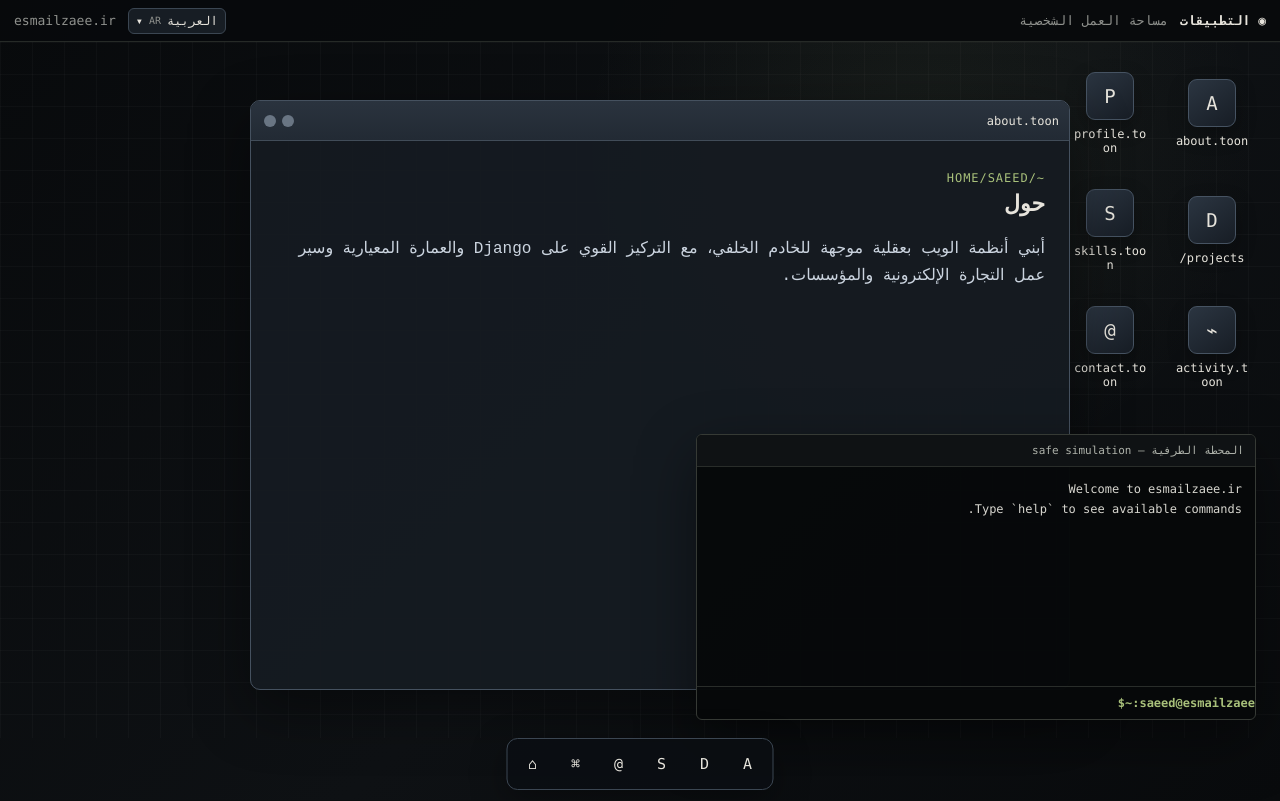
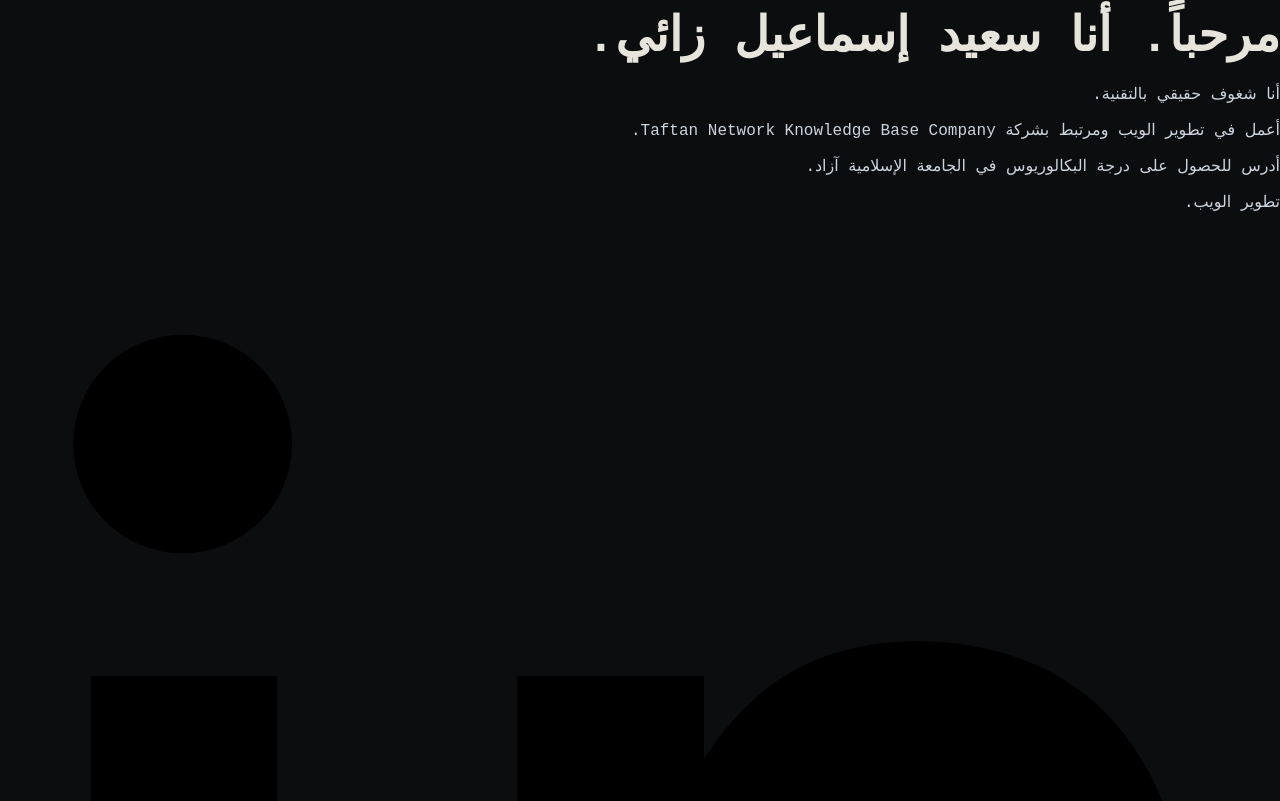
Before and after one commit to stableagent/esmailzaee-ir, a Next.js app: page /ar in a window 1280 px wide. Shown: the top 801 px of the page. Built offline with nearby package versions, Linux system fonts and the light colour scheme.

Commit message:
Rebuild homepage as minimal editorial profile page

```diff
--- a/components/desktop.tsx
+++ b/components/desktop.tsx
@@ -1,265 +1,155 @@
 "use client";
 
-import { useState } from "react";
 import Link from "next/link";
 import type { Locale } from "@/lib/content";
 
-type WindowId = "about" | "profile" | "projects" | "skills" | "activity" | "contact" | null;
-
-const files = [
-  ["about", "about.toon", "A"],
-  ["profile", "profile.toon", "P"],
-  ["projects", "projects/", "D"],
-  ["skills", "skills.toon", "S"],
-  ["activity", "activity.toon", "⌁"],
-  ["contact", "contact.toon", "@"],
-] as const;
-
 const copy = {
   en: {
-    system: "Applications", workspace: "Personal Workspace", terminal: "Terminal",
-    about: "About", profile: "Profile", projects: "Projects", skills: "Skills", activity: "Activity", contact: "Contact",
-    help: "help  ls  pwd  whoami  cd projects  cat about.toon  open projects  clear",
-    aboutText: "I build web systems with a backend-first mindset, with a strong focus on Django, modular architecture, ecommerce and ERP workflows.",
-    profileText: "Saeed Esmailzaee — web developer and builder of modular web products.",
-    skillsText: "Python, Django, HTML, CSS, Bootstrap, Git, Cloudflare and API-oriented backend development.",
-    activityText: "Current work is centered on reusable web systems, developer tooling and structured content workflows.",
-    contactText: "For project inquiries, use the contact channels configured in the canonical content model.",
+    hello: "Hello. I'm",
+    name: "Saeed Esmailzaee.",
+    intro: "I'm a real technology geek.",
+    work: "I work in web development and I'm associated with Taftan Network Knowledge Base Company.",
+    education: "I'm studying for a BSc at Islamic Azad University.",
+    services: "Web development.",
+    links: "Find me on",
+    languages: "Language",
   },
   fa: {
-    system: "برنامه‌ها", workspace: "فضای کاری شخصی", terminal: "ترمینال",
-    about: "درباره من", profile: "پروفایل", projects: "پروژه‌ها", skills: "مهارت‌ها", activity: "فعالیت‌ها", contact: "تماس",
-    help: "help  ls  pwd  whoami  cd projects  cat about.toon  open projects  clear",
-    aboutText: "روی ساخت سیستم‌های وب با رویکرد backend-first کار می‌کنم؛ با تمرکز ویژه بر Django، معماری ماژولار، فروشگاه اینترنتی و جریان‌های ERP.",
-    profileText: "سعید اسماعیل‌زایی — توسعه‌دهنده وب و سازنده محصولات وب ماژولار.",
-    skillsText: "Python، Django، HTML، CSS، Bootstrap، Git، Cloudflare و توسعه backend مبتنی بر API.",
-    activityText: "تمرکز فعلی روی ساخت سیستم‌های وب قابل توسعه، ابزارهای توسعه و جریان‌های محتوایی ساختاریافته است.",
-    contactText: "برای همکاری و سفارش پروژه، کانال‌های تماس در مدل محتوای اصلی سایت قرار می‌گیرند.",
+    hello: "سلام. من",
+    name: "سعید اسماعیل‌زایی هستم.",
+    intro: "من یک عاشق واقعی فناوری هستم.",
+    work: "در حوزه توسعه وب فعالیت می‌کنم و با شرکت دانش‌بنیان شبکه دانش طفتان همکاری دارم.",
+    education: "در مقطع کارشناسی در دانشگاه آزاد اسلامی تحصیل می‌کنم.",
+    services: "توسعه وب.",
+    links: "من را پیدا کنید در",
+    languages: "زبان",
   },
   ar: {
-    system: "التطبيقات", workspace: "مساحة العمل الشخصية", terminal: "المحطة الطرفية",
-    about: "حول", profile: "الملف الشخصي", projects: "المشاريع", skills: "المهارات", activity: "النشاط", contact: "اتصل",
-    help: "help  ls  pwd  whoami  cd projects  cat about.toon  open projects  clear",
-    aboutText: "أبني أنظمة الويب بعقلية موجهة للخادم الخلفي، مع التركيز القوي على Django والعمارة المعيارية وسير عمل التجارة الإلكترونية والمؤسسات.",
-    profileText: "سعيد إسماعيل زائي — مطور ويب وبناء منتجات الويب المعيارية.",
-    skillsText: "Python و Django و HTML و CSS و Bootstrap و Git و Cloudflare وتطوير الخادم الخلفي الموجه نحو API.",
-    activityText: "ينصب العمل الحالي على أنظمة الويب القابلة لإعادة الاستخدام وأدوات المطورين وسير العمل المحتوى المنظم.",
-    contactText: "لاستفسارات المشروع، استخدم قنوات الاتصال المكونة في نموذج المحتوى الأساسي.",
+    hello: "مرحباً. أنا",
+    name: "سعيد إسماعيل زائي.",
+    intro: "أنا شغوف حقيقي بالتقنية.",
+    work: "أعمل في تطوير الويب ومرتبط بشركة Taftan Network Knowledge Base Company.",
+    education: "أدرس للحصول على درجة البكالوريوس في الجامعة الإسلامية آزاد.",
+    services: "تطوير الويب.",
+    links: "يمكنك العثور عليّ في",
+    languages: "اللغة",
   },
   es: {
-    system: "Aplicaciones", workspace: "Espacio de Trabajo Personal", terminal: "Terminal",
-    about: "Acerca de", profile: "Perfil", projects: "Proyectos", skills: "Habilidades", activity: "Actividad", contact: "Contacto",
-    help: "help  ls  pwd  whoami  cd projects  cat about.toon  open projects  clear",
-    aboutText: "Construyo sistemas web con una mentalidad orientada al backend, con un fuerte enfoque en Django, arquitectura modular y flujos de trabajo de comercio electrónico y ERP.",
-    profileText: "Saeed Esmailzaee — desarrollador web y constructor de productos web modulares.",
-    skillsText: "Python, Django, HTML, CSS, Bootstrap, Git, Cloudflare y desarrollo backend orientado a API.",
-    activityText: "El trabajo actual se centra en sistemas web reutilizables, herramientas para desarrolladores y flujos de contenido estructurado.",
-    contactText: "Para consultas de proyectos, utilice los canales de contacto configurados en el modelo de contenido canónico.",
+    hello: "Hola. Soy",
+    name: "Saeed Esmailzaee.",
+    intro: "Soy un verdadero apasionado de la tecnología.",
+    work: "Trabajo en desarrollo web y estoy asociado con Taftan Network Knowledge Base Company.",
+    education: "Estoy estudiando una licenciatura en Islamic Azad University.",
+    services: "Desarrollo web.",
+    links: "Encuéntrame en",
+    languages: "Idioma",
   },
   de: {
-    system: "Anwendungen", workspace: "Persönlicher Arbeitsbereich", terminal: "Terminal",
-    about: "Über", profile: "Profil", projects: "Projekte", skills: "Fähigkeiten", activity: "Aktivität", contact: "Kontakt",
-    help: "help  ls  pwd  whoami  cd projects  cat about.toon  open projects  clear",
-    aboutText: "Ich baue Web-Systeme mit einer Backend-first-Mentalität, mit starkem Fokus auf Django, modulare Architektur, E-Commerce- und ERP-Workflows.",
-    profileText: "Saeed Esmailzaee — Webentwickler und Erbauer modularer Webprodukte.",
-    skillsText: "Python, Django, HTML, CSS, Bootstrap, Git, Cloudflare und API-orientierte Backend-Entwicklung.",
-    activityText: "Die aktuelle Arbeit konzentriert sich auf wiederverwendbare Web-Systeme, Entwicklertools und strukturierte Content-Workflows.",
-    contactText: "Für Projektanfragen nutzen Sie bitte die im kanonischen Inhaltsmodell konfigurierten Kontaktkanäle.",
+    hello: "Hallo. Ich bin",
+    name: "Saeed Esmailzaee.",
+    intro: "Ich bin ein echter Technik-Enthusiast.",
+    work: "Ich arbeite in der Webentwicklung und bin mit der Taftan Network Knowledge Base Company verbunden.",
+    education: "Ich studiere für einen Bachelor an der Islamic Azad University.",
+    services: "Webentwicklung.",
+    links: "Du findest mich auf",
+    languages: "Sprache",
   },
   ko: {
-    system: "애플리케이션", workspace: "개인 작업 공간", terminal: "터미널",
-    about: "소개", profile: "프로필", projects: "프로젝트", skills: "기술", activity: "활동", contact: "연락처",
-    help: "help  ls  pwd  whoami  cd projects  cat about.toon  open projects  clear",
-    aboutText: "Django, 모듈형 아키텍처, 전자상거래 및 ERP 워크플로에 중점을 두고 백엔드 중심의 웹 시스템을 구축합니다.",
-    profileText: "Saeed Esmailzaee — 웹 개발자이자 모듈형 웹 제품 개발자입니다.",
-    skillsText: "Python, Django, HTML, CSS, Bootstrap, Git, Cloudflare 및 API 중심 백엔드 개발.",
-    activityText: "현재 재사용 가능한 웹 시스템, 개발 도구 및 구조화된 콘텐츠 워크플로를 구축하고 있습니다.",
-    contactText: "프로젝트 문의는 표준 콘텐츠 모델에 구성된 연락처 채널을 이용해 주세요.",
+    hello: "안녕하세요. 저는",
+    name: "Saeed Esmailzaee입니다.",
+    intro: "저는 진정한 기술 덕후입니다.",
+    work: "웹 개발 분야에서 일하며 Taftan Network Knowledge Base Company와 함께하고 있습니다.",
+    education: "Islamic Azad University에서 학사 과정을 공부하고 있습니다.",
+    services: "웹 개발.",
+    links: "저를 찾아보세요",
+    languages: "언어",
   },
   ja: {
-    system: "アプリケーション", workspace: "パーソナルワークスペース", terminal: "ターミナル",
-    about: "概要", profile: "プロフィール", projects: "プロジェクト", skills: "スキル", activity: "活動", contact: "連絡先",
-    help: "help  ls  pwd  whoami  cd projects  cat about.toon  open projects  clear",
-    aboutText: "Django、モジュール型アーキテクチャ、ECおよびERPワークフローを中心に、バックエンド重視のWebシステムを構築しています。",
-    profileText: "Saeed Esmailzaee — Web開発者、モジュール型Webプロダクトの開発者。",
-    skillsText: "Python、Django、HTML、CSS、Bootstrap、Git、Cloudflare、API指向のバックエンド開発。",
-    activityText: "現在は再利用可能なWebシステム、開発者向けツール、構造化されたコンテンツワークフローに取り組んでいます。",
-    contactText: "プロジェクトに関するお問い合わせは、標準コンテンツモデルに設定された連絡先をご利用ください。",
+    hello: "こんにちは。私は",
+    name: "Saeed Esmailzaeeです。",
+    intro: "私は本物のテクノロジー好きです。",
+    work: "Web開発に携わり、Taftan Network Knowledge Base Companyと関わっています。",
+    education: "Islamic Azad Universityで学士課程を学んでいます。",
+    services: "Web開発。",
+    links: "こちらからどうぞ",
+    languages: "言語",
   },
 } as const;
 
-function Window({ title, children, close }: { title: string; children: React.ReactNode; close: () => void }) {
+const languages: Array<{ code: Locale; label: string; dir: "ltr" | "rtl" }> = [
+  { code: "en", label: "English", dir: "ltr" },
+  { code: "fa", label: "فارسی", dir: "rtl" },
+  { code: "ar", label: "العربية", dir: "rtl" },
+  { code: "es", label: "Español", dir: "ltr" },
+  { code: "de", label: "Deutsch", dir: "ltr" },
+  { code: "ko", label: "한국어", dir: "ltr" },
+  { code: "ja", label: "日本語", dir: "ltr" },
+];
+
+function LinkedInIcon() {
   return (
-    <section className="window" aria-label={title}>
-      <header className="window-header">
-        <span className="window-title">{title}</span>
-        <div className="window-controls">
-          <button className="window-control" aria-label="minimize" onClick={close} />
-          <button className="window-control" aria-label="close" onClick={close} />
-        </div>
-      </header>
-      <div className="window-body">{children}</div>
-    </section>
+    <svg viewBox="0 0 24 24" aria-hidden="true">
+      <path d="M5.2 8.4H1.7V22h3.5V8.4ZM3.45 2A2.05 2.05 0 1 0 3.4 6.1 2.05 2.05 0 0 0 3.45 2ZM22.3 13.75c0-4.1-2.18-6-5.1-6-2.35 0-3.4 1.3-4 2.2V8.4H9.7V22h3.5v-6.74c0-1.78.34-3.5 2.54-3.5 2.17 0 2.2 2.03 2.2 3.62V22h3.5l.86-8.25Z" />
+    </svg>
   );
 }
 
-function FileContent({ id, locale }: { id: Exclude<WindowId, null>; locale: Locale }) {
-  const t = copy[locale];
-  if (id === "projects") {
-    const items = [
-      ["berasan.toon", locale === "fa" ? "پلتفرم ERP و تجارت الکترونیک Django" : "Django ERP and ecommerce platform"],
-      ["currency-monitor.toon", locale === "fa" ? "مانیتورینگ نرخ ارز و جریان‌های زمان‌بندی‌شده" : "Currency monitoring and scheduled workflows"],
-      ["globaldental.toon", locale === "fa" ? "ایده بازار قطعات تجهیزات دندان‌پزشکی" : "Dental equipment spare-parts marketplace concept"],
-      ["mentor-framework.toon", locale === "fa" ? "چارچوب ساختاریافته مهارت‌ها و منتورها" : "Structured skills and mentor framework"],
-    ];
-    return (
-      <>
-        <span className="eyebrow">directory</span>
-        <h2>~/projects</h2>
-        <div className="folder-grid">
-          {items.map((item) => (
-            <Link className="folder-item" href={"/" + locale + "/projects"} key={item[0]}>
-              <div><strong>{item[0]}</strong></div><div className="status">{item[1]}</div>
-            </Link>
-          ))}
-        </div>
-      </>
-    );
-  }
-
-  const titleMap = {
-    about: t.about, profile: t.profile, skills: t.skills, activity: t.activity, contact: t.contact,
-  } as Record<string, string>;
-  const textMap = {
-    about: t.aboutText, profile: t.profileText, skills: t.skillsText, activity: t.activityText, contact: t.contactText,
-  } as Record<string, string>;
-
+function GitHubIcon() {
   return (
-    <>
-      <span className="eyebrow">~/home/saeed</span>
-      <h2>{titleMap[id]}</h2>
-      <p>{textMap[id]}</p>
-      {id === "skills" && (
-        <div className="tag-list">
-          {["Python", "Django", "REST API", "HTML", "CSS", "Bootstrap", "Git", "Cloudflare"].map((x) => <span className="tag" key={x}>{x}</span>)}
-        </div>
-      )}
-      {id === "contact" && <div className="code">contact.toon{"\n"}status: ready{"\n"}source: canonical/contact.json</div>}
-    </>
+    <svg viewBox="0 0 24 24" aria-hidden="true">
+      <path d="M12 .7A11.3 11.3 0 0 0 8.43 22.92c.57.1.78-.25.78-.55v-2.16c-3.18.7-3.85-1.35-3.85-1.35-.52-1.32-1.27-1.67-1.27-1.67-1.04-.72.08-.7.08-.7 1.15.08 1.75 1.18 1.75 1.18 1.02 1.74 2.68 1.24 3.33.95.1-.74.4-1.24.73-1.52-2.54-.29-5.2-1.27-5.2-5.65 0-1.25.45-2.27 1.18-3.07-.12-.3-.51-1.45.11-3.03 0 0 .96-.31 3.13 1.17a10.9 10.9 0 0 1 5.7 0c2.17-1.48 3.12-1.17 3.12-1.17.62 1.58.23 2.73.12 3.03.73.8 1.17 1.82 1.17 3.07 0 4.39-2.67 5.35-5.22 5.64.41.35.78 1.05.78 2.12v3.16c0 .31.2.66.79.55A11.3 11.3 0 0 0 12 .7Z" />
+    </svg>
   );
 }
 
-export function Desktop({ locale, initialWindow = "about" }: { locale: Locale; initialWindow?: WindowId }) {
+export function Desktop({ locale }: { locale: Locale; initialWindow?: string }) {
   const t = copy[locale];
-  const [windowId, setWindowId] = useState<WindowId>(initialWindow);
-  const [terminalOpen, setTerminalOpen] = useState(true);
-  const [history, setHistory] = useState<string[]>(["Welcome to esmailzaee.ir", "Type `help` to see available commands.", ""]);
-  const [command, setCommand] = useState("");
-  const [languageOpen, setLanguageOpen] = useState(false);
-
-  function runCommand() {
-    const value = command.trim();
-    if (!value) return;
-    if (value === "clear") { setHistory([]); setCommand(""); return; }
-    const outputs: Record<string, string> = {
-      help: t.help,
-      ls: "about.toon  profile.toon  skills.toon  activity.toon  contact.toon  projects/",
-      pwd: "/home/saeed",
-      whoami: "saeed",
-      "cd projects": "/home/saeed/projects",
-      "open projects": "opening projects/",
-      "cat about.toon": t.aboutText,
-    };
-    setHistory((items) => items.concat(["saeed@esmailzaee:~$ " + value, outputs[value] || "command not found: " + value, ""]));
-    if (value === "open projects") setWindowId("projects");
-    if (value === "cat about.toon") setWindowId("about");
-    setCommand("");
-  }
-
   const isRTL = locale === "fa" || locale === "ar";
-  const languages: Array<{ code: Locale; short: string; native: string; dir: "ltr" | "rtl" }> = [
-    { code: "en", short: "EN", native: "English", dir: "ltr" },
-    { code: "fa", short: "FA", native: "فارسی", dir: "rtl" },
-    { code: "ar", short: "AR", native: "العربية", dir: "rtl" },
-    { code: "es", short: "ES", native: "Español", dir: "ltr" },
-    { code: "de", short: "DE", native: "Deutsch", dir: "ltr" },
-    { code: "ko", short: "KO", native: "한국어", dir: "ltr" },
-    { code: "ja", short: "JA", native: "日本語", dir: "ltr" },
-  ];
-  const currentLanguage = languages.find((language) => language.code === locale)!;
 
   return (
-    <main className="desktop" dir={isRTL ? "rtl" : "ltr"}>
-      <div className="desktop-grid" />
-      <header className="topbar">
-        <div className="topbar-left"><span className="brand">◉ {t.system}</span><span className="status">{t.workspace}</span></div>
-        <div className="topbar-right">
-          <div className="language-switcher">
-            <button
-              className="language-button"
-              type="button"
-              aria-haspopup="menu"
-              aria-expanded={languageOpen}
-              onClick={() => setLanguageOpen((open) => !open)}
-              title="Change language"
-            >
-              <span>{currentLanguage.native}</span>
-              <span className="language-code">{currentLanguage.short}</span>
-              <span aria-hidden="true">▾</span>
-            </button>
-            {languageOpen && (
-              <div className="language-menu" role="menu" dir="ltr">
-                {languages.map((language) => (
-                  <Link
-                    key={language.code}
-                    href={"/" + language.code}
-                    className={"language-option" + (language.code === locale ? " active" : "")}
-                    role="menuitem"
-                    hrefLang={language.code}
-                    onClick={() => setLanguageOpen(false)}
-                  >
-                    <span className="language-native" dir={language.dir}>{language.native}</span>
-                    <span className="language-code">{language.short}</span>
-                  </Link>
-                ))}
-              </div>
-            )}
+    <main className="personal-page" dir={isRTL ? "rtl" : "ltr"}>
+      <div className="paper-grid" aria-hidden="true" />
+      <div className="paper-content">
+        <article className="intro">
+          <h1>{t.hello} <strong>{t.name}</strong></h1>
+          <p>{t.intro}</p>
+          <p>{t.work}</p>
+          <p>{t.education}</p>
+          <p className="highlight">{t.services}</p>
+
+          <div className="social-row" aria-label={t.links}>
+            <Link className="social-link" href="https://www.linkedin.com/in/esmailzaee/" target="_blank" rel="noreferrer" aria-label="LinkedIn">
+              <LinkedInIcon />
+            </Link>
+            <Link className="social-link" href="https://github.com/stableagent" target="_blank" rel="noreferrer" aria-label="GitHub">
+              <GitHubIcon />
+            </Link>
           </div>
-          <span className="status">esmailzaee.ir</span>
-        </div>
-      </header>
 
-      <section className="workspace">
-        <nav className="desktop-icons" aria-label="Desktop files">
-          {files.map((file) => (
-            <button className="icon-button" key={file[0]} onClick={() => setWindowId(file[0])}>
-              <span className="icon-glyph">{file[2]}</span><span className="icon-label">{file[1]}</span>
-            </button>
-          ))}
-        </nav>
+          <div className="language-row" aria-label={t.languages}>
+            <span className="language-label">{t.languages}:</span>
+            {languages.map((language, index) => (
+              <span className="language-item" key={language.code}>
+                {index > 0 && <span className="language-separator"> / </span>}
+                <Link
+                  href={"/" + language.code}
+                  hrefLang={language.code}
+                  className={language.code === locale ? "language-current" : ""}
+                  dir={language.dir}
+                >
+                  {language.label}
+                </Link>
+              </span>
+            ))}
+          </div>
+        </article>
 
-        {windowId && <Window title={windowId + ".toon"} close={() => setWindowId(null)}><FileContent id={windowId} locale={locale} /></Window>}
-
-        {terminalOpen && (
-          <section className="terminal" aria-label={t.terminal}>
-            <div className="terminal-header">{t.terminal} — safe simulation</div>
-            <div className="terminal-output">{history.map((line, i) => <div key={i}>{line}</div>)}</div>
-            <form className="terminal-form" onSubmit={(e) => { e.preventDefault(); runCommand(); }}>
-              <span className="terminal-prompt">saeed@esmailzaee:~$</span>
-              <input className="terminal-input" aria-label="terminal command" value={command} onChange={(e) => setCommand(e.target.value)} autoComplete="off" spellCheck={false} />
-            </form>
-          </section>
-        )}
-      </section>
-
-      <nav className="dock" aria-label="Dock">
-        <button onClick={() => setWindowId("about")} title={t.about}>A</button>
-        <button onClick={() => setWindowId("projects")} title={t.projects}>D</button>
-        <button onClick={() => setWindowId("skills")} title={t.skills}>S</button>
-        <button onClick={() => setWindowId("contact")} title={t.contact}>@</button>
-        <button onClick={() => setTerminalOpen((v) => !v)} title={t.terminal}>⌘</button>
-        <Link href={"/" + locale} title="Home">⌂</Link>
-      </nav>
+        <svg className="sketch-arrow" viewBox="0 0 170 110" aria-hidden="true">
+          <path d="M4 55 C34 54, 62 52, 91 54 C116 55, 133 57, 154 57" />
+          <path d="M133 38 C143 47, 151 52, 162 56 C151 63, 143 71, 135 80" />
+          <path d="M137 43 C147 49, 153 54, 160 57" />
+        </svg>
+      </div>
     </main>
   );
 }
```
